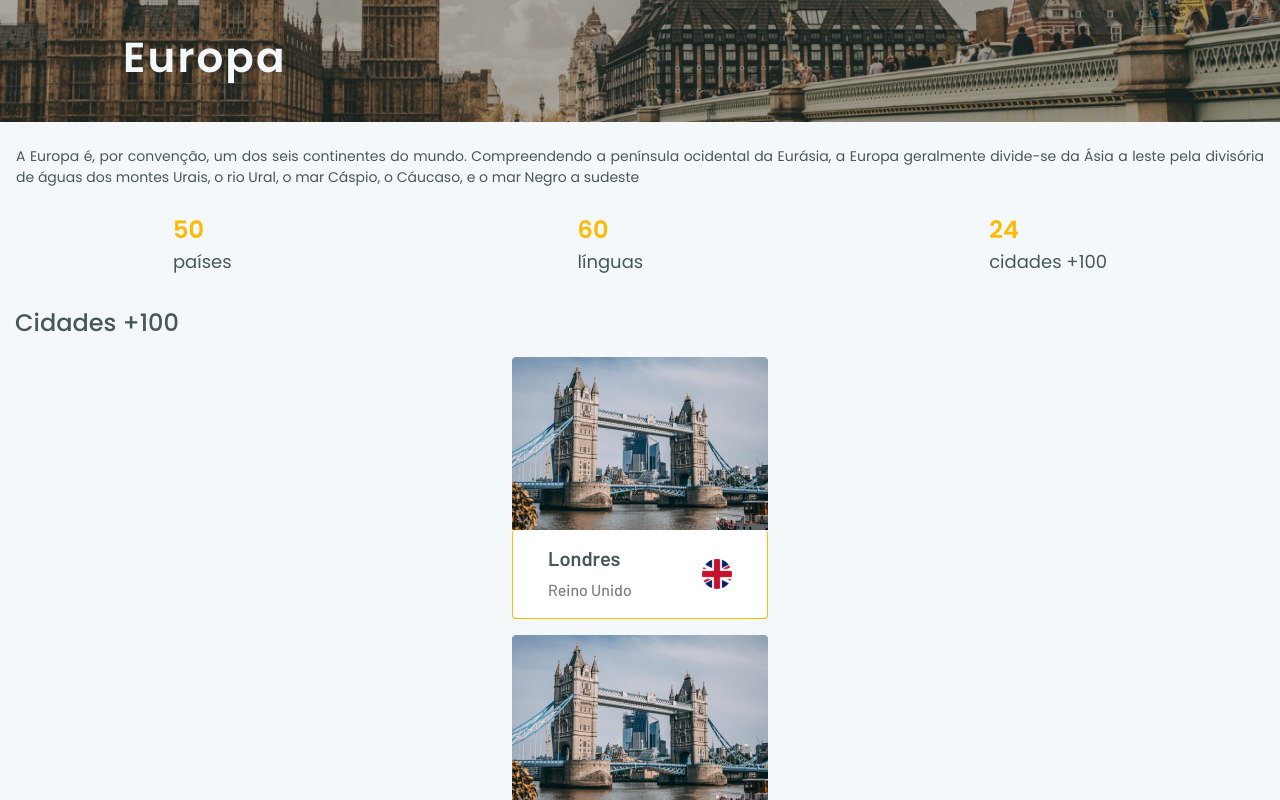
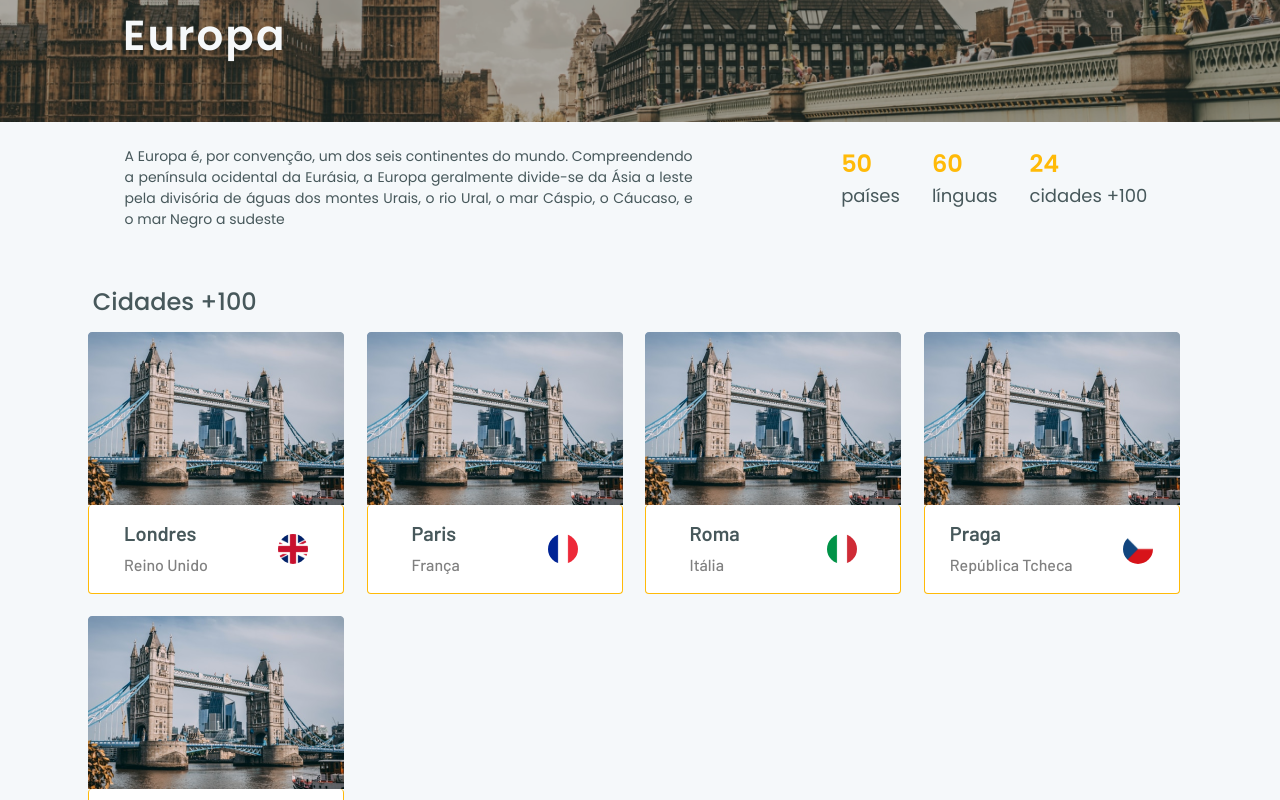
Before and after one commit to paulabonini/worldtrip, a Next.js app: page /Europe in a window 1280 px wide. Shown: the part 400-1200 px from the top of the page. Built offline with nearby package versions, Linux system fonts and the light colour scheme.

Commit message:
feat: including responsive styles to Europe page

```diff
--- a/src/components/Banner/Banner.tsx
+++ b/src/components/Banner/Banner.tsx
@@ -12,8 +12,8 @@ export function Banner({ image, alt, title }: BannerProps) {
       <Image w="100%" src={image} alt={alt} />
       <Box
         position="absolute"
-        top={["6%", "21%"]}
-        left={["50%", "16%"]}
+        top={["6%", "8%", "21%", "33%"]}
+        left={["50%", "50%", "16%"]}
         transform="translate(-50%, -50%)"
         textAlign="center"
         color="white.50"
--- a/src/components/CityCard/CityCard.tsx
+++ b/src/components/CityCard/CityCard.tsx
@@ -9,7 +9,7 @@ interface CityCardProps {
 
 export function CityCard({ city, country, image, alt }: CityCardProps) {
   return (
-    <Box margin="16px auto" maxWidth="256">
+    <Box margin={["16px auto", "1%"]} maxWidth="256">
       <Image w="100%" src="/images/london.png" alt="London" />
       <Flex
         border="1px solid"
--- a/src/pages/Europe/europe.tsx
+++ b/src/pages/Europe/europe.tsx
@@ -16,22 +16,29 @@ export function Europe() {
         alt="Europe Banner"
         title="Europa"
       />
-      <Box textAlign="justify" padding="1.5rem 1rem">
+      <Flex
+        direction={["column", "column", "row"]}
+        justifyContent="space-evenly"
+      >
+        <Box textAlign="justify" padding="1.5rem 1rem" maxWidth={600}>
           <Text fontSize="14">
             A Europa é, por convenção, um dos seis continentes do mundo.
             Compreendendo a península ocidental da Eurásia, a Europa geralmente
-          divide-se da Ásia a leste pela divisória de águas dos montes Urais, o
-          rio Ural, o mar Cáspio, o Cáucaso, e o mar Negro a sudeste
+            divide-se da Ásia a leste pela divisória de águas dos montes Urais,
+            o rio Ural, o mar Cáspio, o Cáucaso, e o mar Negro a sudeste
           </Text>
         </Box>
-      <Flex justifyContent="space-around">
-        <Flex direction="column">
+        <Flex
+          justifyContent="space-around"
+          padding={{ md: "1.5rem", lg: "1.5rem" }}
+        >
+          <Flex direction="column" marginRight={{ md: "2rem", lg: "2rem" }}>
             <Text fontWeight="bold" color="yellow.500" fontSize="24">
               50
             </Text>
             <Text fontSize="18">países</Text>
           </Flex>
-        <Flex direction="column">
+          <Flex direction="column" marginRight={{ md: "2rem", lg: "2rem" }}>
             <Text fontWeight="bold" color="yellow.500" fontSize="24">
               60
             </Text>
@@ -44,12 +51,19 @@ export function Europe() {
             <Text fontSize="18">cidades +100</Text>
           </Flex>
         </Flex>
+      </Flex>
 
-      <Box margin="30px 15px">
-        <Text as="h2" fontWeight="500" fontSize="24">
+      <Box margin={["30px 15px", "30px 6%"]} display={{ lg: "inline-block" }}>
+        <Text
+          as="h2"
+          fontWeight="500"
+          fontSize="24"
+          marginLeft={{ lg: "1rem" }}
+        >
           Cidades +100
         </Text>
 
+        <Flex flexWrap="wrap">
           <CityCard
             city="Londres"
             country="Reino Unido"
@@ -80,6 +94,7 @@ export function Europe() {
             image="/flags/netherlands-flag.svg"
             alt="Netherlands"
           />
+        </Flex>
       </Box>
     </Flex>
   );
```
Lines whose indentation alone changed are shown as unchanged.
